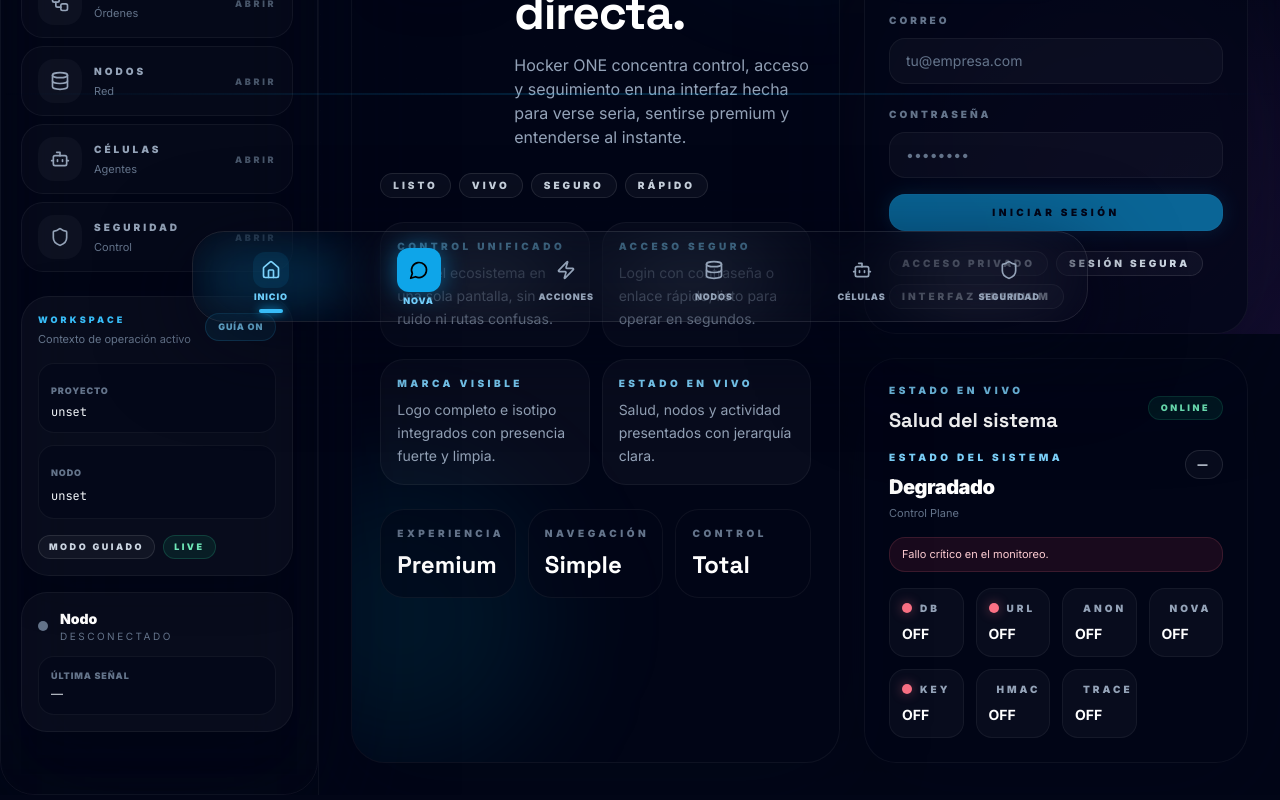
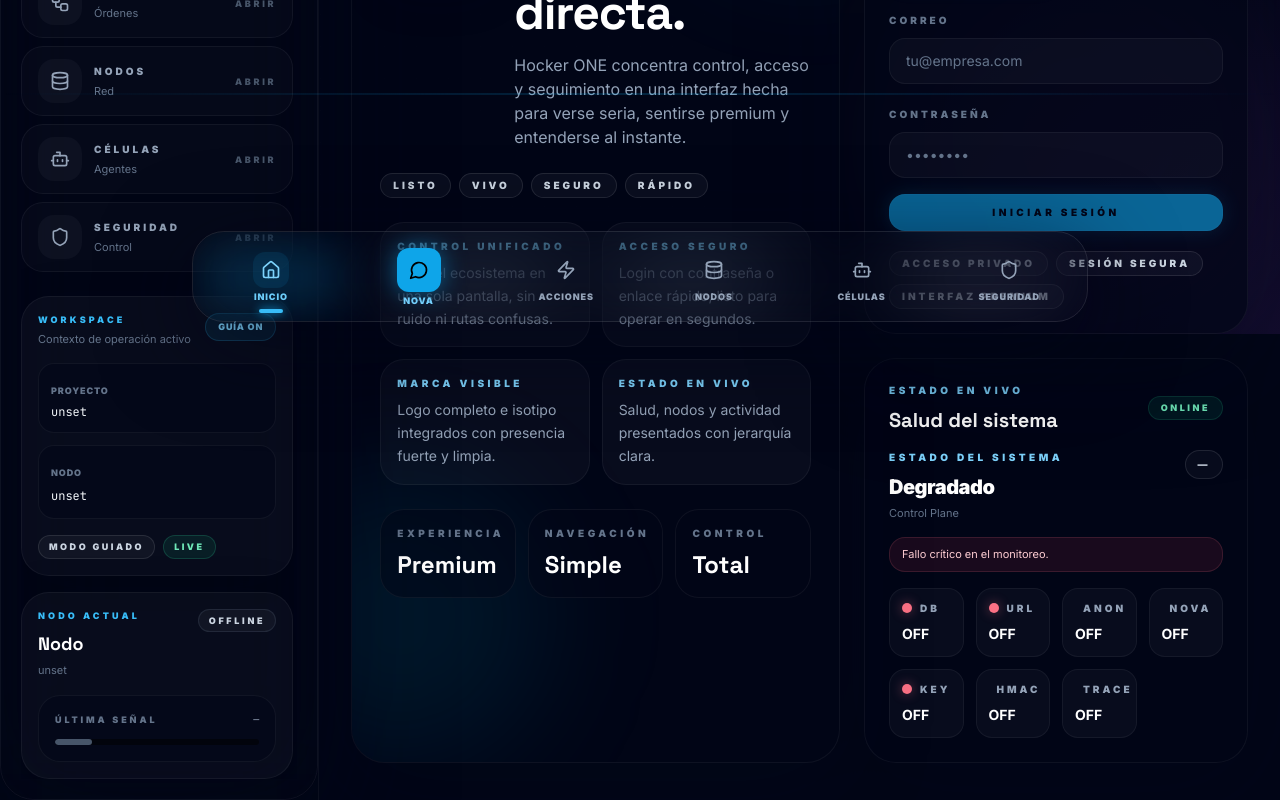
Before and after one commit to HockerAGI/hocker.one, a Next.js app: page / in a window 1280 px wide. Shown: the part 466-1266 px from the top of the page. Built offline with nearby package versions, Linux system fonts and the light colour scheme; no server answers; the database is empty.

Commit message:
Actualizar NodeBadge.tsx

```diff
--- a/src/components/NodeBadge.tsx
+++ b/src/components/NodeBadge.tsx
@@ -1,6 +1,6 @@
 "use client";
 
-import { useEffect, useMemo, useState } from "react";
+import { useCallback, useEffect, useMemo, useState } from "react";
 import { createBrowserSupabase } from "@/lib/supabase-browser";
 import { useWorkspace } from "@/components/WorkspaceContext";
 import type { NodeRow } from "@/lib/types";
@@ -30,13 +30,26 @@ function relative(ts: string | null): string {
   return `${Math.floor(h / 24)}d`;
 }
 
+function statusChip(status: string): string {
+  const normalized = status.toLowerCase();
+  if (normalized === "online") {
+    return "border-emerald-500/20 bg-emerald-500/10 text-emerald-300 shadow-[0_0_18px_rgba(52,211,153,0.12)]";
+  }
+
+  if (normalized === "degraded") {
+    return "border-amber-500/20 bg-amber-500/10 text-amber-300 shadow-[0_0_18px_rgba(245,158,11,0.12)]";
+  }
+
+  return "border-slate-500/20 bg-white/[0.04] text-slate-300";
+}
+
 export default function NodeBadge() {
   const supabase = useMemo(() => createBrowserSupabase(), []);
   const { projectId, nodeId } = useWorkspace();
+  const [node, setNode] = useState<NodeRow | null>(null);
+  const [loading, setLoading] = useState(true);
 
-  const [node, setNode] = useState<NodeRow | null>(null);
-
-  async function load(): Promise<void> {
+  const load = useCallback(async (): Promise<void> => {
     try {
       if (!nodeId) {
         setNode(null);
@@ -58,41 +71,82 @@ export default function NodeBadge() {
       setNode(data);
     } catch {
       setNode(null);
+    } finally {
+      setLoading(false);
     }
-  }
+  }, [nodeId, projectId, supabase]);
 
   useEffect(() => {
     void load();
     const interval = window.setInterval(() => void load(), 10000);
     return () => window.clearInterval(interval);
-  }, [load, nodeId, projectId, supabase]);
+  }, [load]);
 
   const status = node?.status?.toLowerCase?.() ?? "offline";
   const online = status === "online" || status === "degraded";
   const label = node?.id === "hocker-agi" ? "Núcleo AGI" : node?.name ?? "Nodo";
+  const meta = node?.meta && typeof node.meta === "object" && !Array.isArray(node.meta) ? node.meta : {};
 
   return (
-    <div className="rounded-[26px] border border-white/5 bg-white/[0.03] p-4 shadow-[0_12px_50px_rgba(2,6,23,0.16)]">
-      <div className="flex items-center gap-3">
+    <article className="rounded-[28px] border border-white/5 bg-white/[0.03] p-4 shadow-[0_12px_50px_rgba(2,6,23,0.18)] backdrop-blur-2xl">
+      <div className="flex items-start justify-between gap-3">
+        <div className="min-w-0">
+          <p className="text-[9px] font-black uppercase tracking-[0.35em] text-sky-400">
+            Nodo actual
+          </p>
+          <h3 className="mt-2 truncate text-base font-black text-white sm:text-lg font-display">
+            {label}
+          </h3>
+          <p className="mt-1 text-[11px] text-slate-500">
+            {nodeId || "Sin nodo asignado"}
+          </p>
+        </div>
+
         <span
-          className={`h-2.5 w-2.5 rounded-full ${
-            online ? "bg-emerald-400 shadow-[0_0_12px_rgba(52,211,153,0.45)]" : "bg-slate-500"
-          }`}
-        />
-        <div className="min-w-0">
-          <p className="truncate text-sm font-black text-white">{label}</p>
-          <p className="text-[10px] uppercase tracking-[0.25em] text-slate-500">
-            {online ? "En línea" : "Desconectado"}
-          </p>
+          className={[
+            "shrink-0 rounded-full border px-2.5 py-1 text-[9px] font-black uppercase tracking-[0.3em]",
+            statusChip(status),
+          ].join(" ")}
+        >
+          {loading ? "..." : online ? "En línea" : "Offline"}
+        </span>
+      </div>
+
+      <div className="mt-4 rounded-[22px] border border-white/5 bg-slate-950/45 p-4">
+        <div className="flex items-center justify-between gap-3">
+          <span className="text-[9px] font-black uppercase tracking-[0.32em] text-slate-500">
+            Última señal
+          </span>
+          <span className="text-[10px] font-mono uppercase text-slate-400">
+            {relative(node?.last_seen_at ?? null)}
+          </span>
+        </div>
+
+        <div className="mt-3 h-1.5 overflow-hidden rounded-full bg-black/50">
+          <div
+            className={[
+              "h-full rounded-full transition-all duration-500",
+              online
+                ? "bg-sky-500 shadow-[0_0_10px_#0ea5ff]"
+                : "bg-slate-600",
+            ].join(" ")}
+            style={{ width: online ? "100%" : "18%" }}
+          />
         </div>
       </div>
 
-      <div className="mt-3 rounded-2xl border border-white/5 bg-slate-950/45 p-3">
-        <p className="text-[9px] font-black uppercase tracking-widest text-slate-500">
-          Última señal
-        </p>
-        <p className="mt-1 text-xs text-slate-200">{relative(node?.last_seen_at ?? null)}</p>
-      </div>
-    </div>
+      {Object.keys(meta).length > 0 ? (
+        <details className="mt-4">
+          <summary className="cursor-pointer list-none text-[10px] font-bold uppercase tracking-[0.2em] text-slate-500 transition-colors hover:text-sky-400">
+            Inspeccionar datos
+          </summary>
+          <div className="mt-3 overflow-hidden rounded-xl border border-white/10 bg-slate-950/80 shadow-inner">
+            <pre className="overflow-auto p-4 font-mono text-[11px] leading-relaxed text-emerald-300 custom-scrollbar">
+              {JSON.stringify(meta, null, 2)}
+            </pre>
+          </div>
+        </details>
+      ) : null}
+    </article>
   );
 }
```
